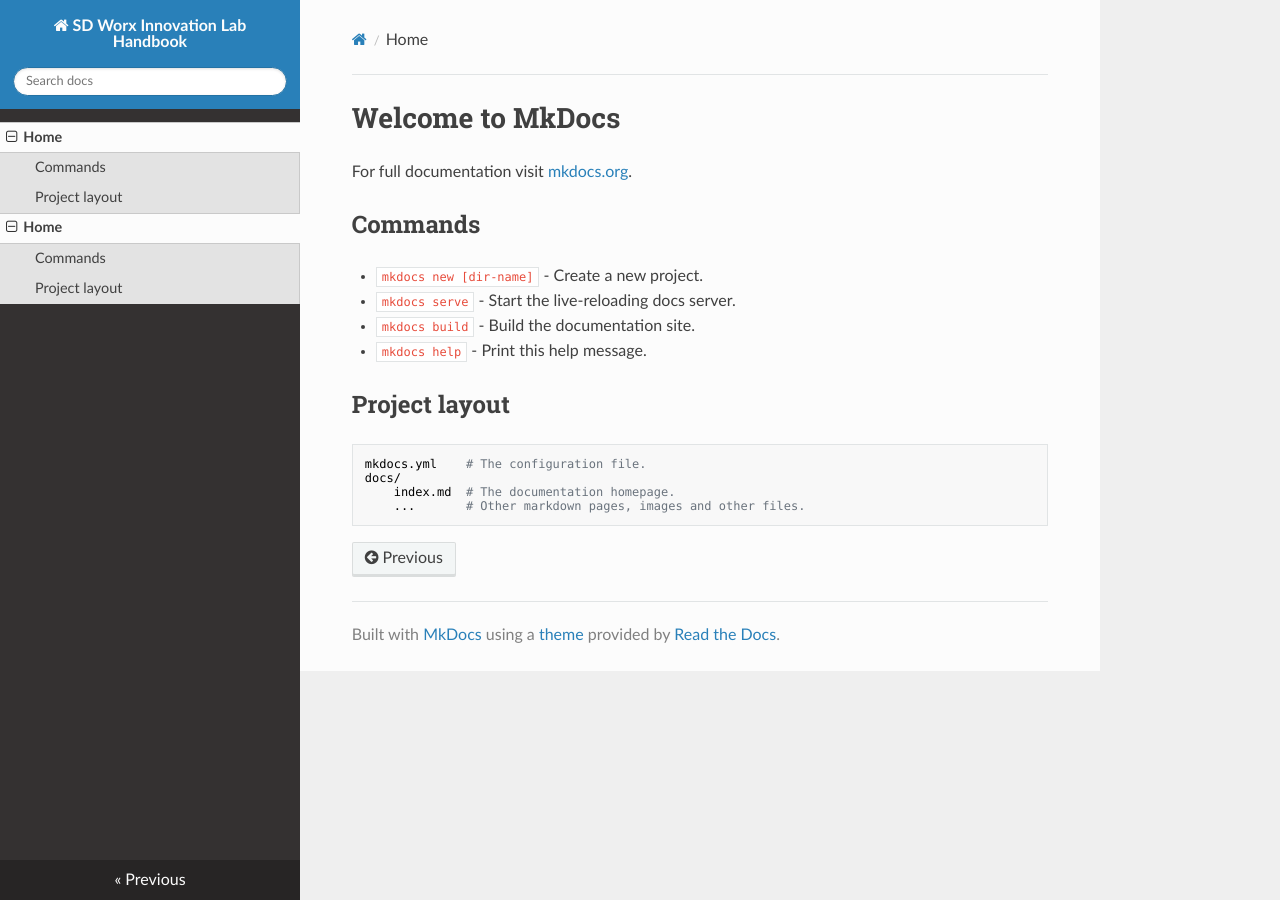
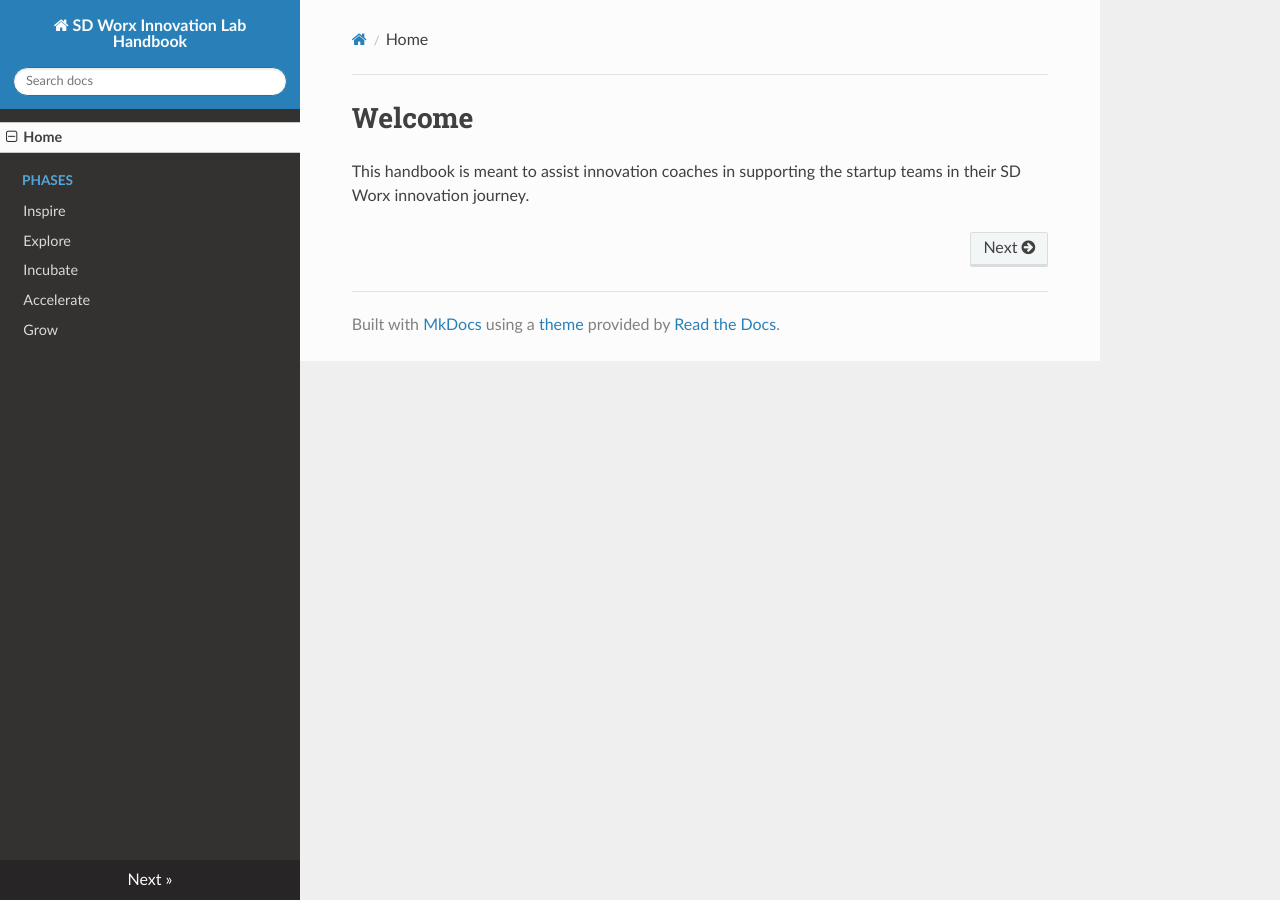
Before and after one commit to djbart/innovationlab-handbook, an MkDocs documentation site: the page built from docs/index.md, in a window 1280 px wide. Built offline with MkDocs 1.6.1, drawn with Linux system fonts in a browser that asks for light colours; nearby versions of some CDN libraries; old or Windows-style settings are respelled for this version of MkDocs.

Commit message:
Added phases

```diff
--- a/docs/index.md
+++ b/docs/index.md
@@ -1,17 +1,3 @@
-# Welcome to MkDocs
+# Welcome
 
-For full documentation visit [mkdocs.org](http://mkdocs.org).
-
-## Commands
-
-* `mkdocs new [dir-name]` - Create a new project.
-* `mkdocs serve` - Start the live-reloading docs server.
-* `mkdocs build` - Build the documentation site.
-* `mkdocs help` - Print this help message.
-
-## Project layout
-
-    mkdocs.yml    # The configuration file.
-    docs/
-        index.md  # The documentation homepage.
-        ...       # Other markdown pages, images and other files.
+This handbook is meant to assist innovation coaches in supporting the startup teams in their SD Worx innovation journey.
--- a/mkdocs.yml
+++ b/mkdocs.yml
@@ -1,5 +1,10 @@
 site_name: SD Worx Innovation Lab Handbook
 pages:
     - Home: index.md
-    - Second tab: index.md
+    - Phases:
+        - Inspire: phases/inspire.md
+        - Explore: phases/explore.md
+        - Incubate: phases/incubate.md
+        - Accelerate: phases/accelerate.md
+        - Grow: phases/grow.md
 theme: readthedocs
```
Also changed, not shown: docs/phases/inspire.md (added, +5 -0 lines), docs/phases/accelerate.md (added), docs/phases/explore.md (added), docs/phases/grow.md (added), docs/phases/incubate.md (added).
